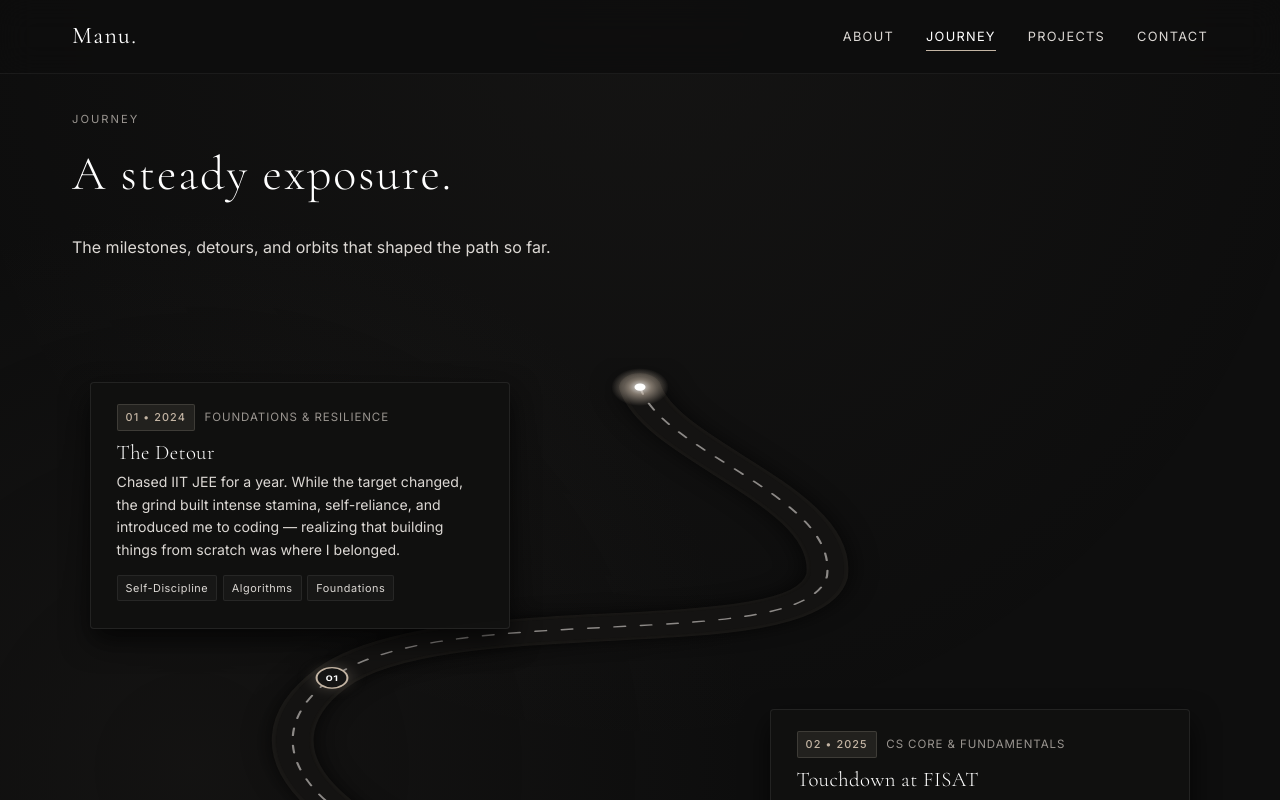
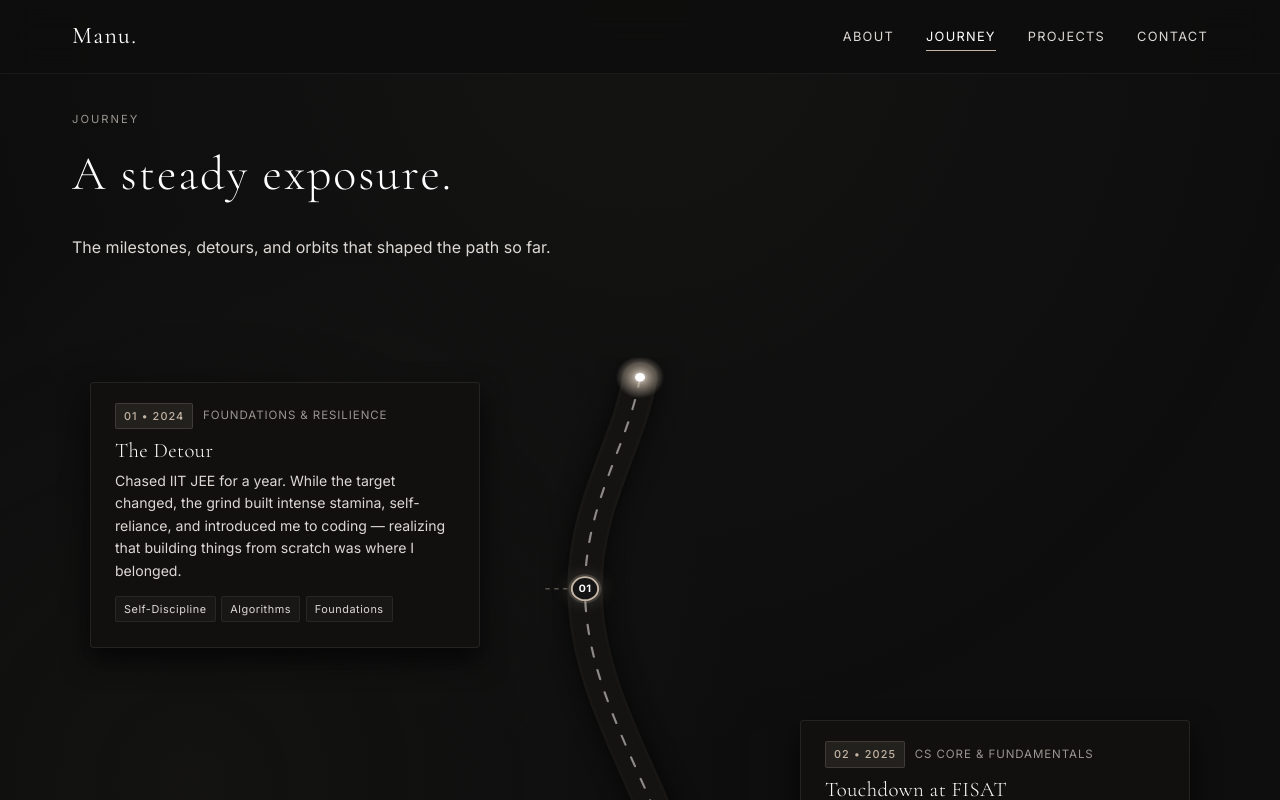
Before and after one commit to manu-k06/manu.space-v1, a React (Vite) app: page /journey in a window 1280 px wide. Shown: the top 800 px of the page. Built offline with nearby package versions, Linux system fonts and the light colour scheme.

Commit message:
fix(journey): route winding road through center corridor to eliminate card overlap

```diff
--- a/src/components/MountainRoad.jsx
+++ b/src/components/MountainRoad.jsx
@@ -3,42 +3,35 @@ import React, { useRef, useState, useEffect } from 'react';
 /**
  * MountainRoad Component
  *
- * Renders an authentic mountain switchback pass with realistic curves,
- * stone curbs, asphalt roadbed, animated centerline dashes, and a
- * starlight traveler beacon that glides along the switchback on scroll.
+ * Renders an authentic winding mountain road down the center corridor,
+ * weaving smoothly between alternating milestone cards without overlapping.
  */
 export function MountainRoad({ activeStep, setActiveStep }) {
   const pathRef = useRef(null);
-  const [beaconPos, setBeaconPos] = useState({ x: 500, y: 40 });
-  const [pathLength, setPathLength] = useState(0);
+  const [beaconPos, setBeaconPos] = useState({ x: 500, y: 30 });
 
-  // Switchback Hairpin Waypoints along the mountain pass
+  // Central corridor waypoints anchored to each card
   const waypoints = [
-    { step: '01', x: 220, y: 440, label: 'Base Camp' },
-    { step: '02', x: 780, y: 960, label: 'Launchpad' },
-    { step: '03', x: 220, y: 1500, label: 'First Orbit' },
-    { step: '04', x: 760, y: 1980, label: 'Alpine Ridge' },
-    { step: '05', x: 500, y: 2320, label: 'Summit Peak' },
+    { step: '01', x: 450, y: 240, cardX: 410, cardY: 240 },
+    { step: '02', x: 550, y: 640, cardX: 590, cardY: 640 },
+    { step: '03', x: 450, y: 1040, cardX: 410, cardY: 1040 },
+    { step: '04', x: 550, y: 1440, cardX: 590, cardY: 1440 },
+    { step: '05', x: 500, y: 1740, cardX: 500, cardY: 1800 },
   ];
 
-  // Mountain Switchback Path definition with authentic hairpin loops
+  // Center-corridor serpentine path with genuine switchback curvature
   const roadD = `
-    M 500,40
-    C 520,130 680,190 670,300
-    C 650,410 320,330 220,440
-    C 130,540 210,680 460,750
-    C 710,810 860,830 780,960
-    C 710,1080 470,1130 320,1250
-    C 170,1350 130,1430 220,1500
-    C 300,1580 620,1650 760,1780
-    C 850,1880 840,1950 760,1980
-    C 640,2050 510,2120 500,2320
+    M 500,20
+    C 490,90 450,150 450,240
+    C 450,380 550,490 550,640
+    C 550,780 450,890 450,1040
+    C 450,1180 550,1290 550,1440
+    C 550,1580 500,1660 500,1740
   `;
 
   useEffect(() => {
     if (pathRef.current) {
       const len = pathRef.current.getTotalLength();
-      setPathLength(len);
 
       const handleScroll = () => {
         const scrollY = window.scrollY;
@@ -59,27 +52,22 @@ export function MountainRoad({ activeStep, setActiveStep }) {
   return (
     <svg
       className="switchback-svg-canvas"
-      viewBox="0 0 1000 2400"
+      viewBox="0 0 1000 1850"
       preserveAspectRatio="none"
       aria-hidden="true"
     >
       <defs>
-        {/* Soft mountain starlight glow */}
-        <filter id="starlightGlow" x="-30%" y="-30%" width="160%" height="160%">
-          <feGaussianBlur stdDeviation="6" result="blur" />
-          <feComposite in="SourceGraphic" in2="blur" operator="over" />
-        </filter>
         <radialGradient id="beaconGlowGradient" cx="50%" cy="50%" r="50%">
-          <stop offset="0%" stopColor="#ffffff" stopOpacity="0.9" />
-          <stop offset="40%" stopColor="#c4b5a4" stopOpacity="0.6" />
+          <stop offset="0%" stopColor="#ffffff" stopOpacity="0.95" />
+          <stop offset="35%" stopColor="#c4b5a4" stopOpacity="0.7" />
           <stop offset="100%" stopColor="#c4b5a4" stopOpacity="0" />
         </radialGradient>
       </defs>
 
-      {/* Layer 1: Outer Stone Curb / Shoulder */}
+      {/* Layer 1: Road Curb / Outer Shoulder */}
       <path d={roadD} className="road-curb" />
 
-      {/* Layer 2: Main Asphalt Road Surface */}
+      {/* Layer 2: Main Asphalt Road Bed */}
       <path d={roadD} className="road-asphalt" />
 
       {/* Layer 3: Painted Center Dashed Line */}
@@ -89,7 +77,23 @@ export function MountainRoad({ activeStep, setActiveStep }) {
         className="road-centerline"
       />
 
-      {/* Layer 4: Switchback Hairpin Waypoints */}
+      {/* Layer 4: Card Connector Lines */}
+      {waypoints.map((wp) => (
+        <line
+          key={`line-${wp.step}`}
+          x1={wp.x}
+          y1={wp.y}
+          x2={wp.cardX}
+          y2={wp.cardY}
+          stroke="var(--accent)"
+          strokeWidth="1.5"
+          strokeDasharray="4 4"
+          opacity={activeStep === wp.step ? 0.9 : 0.4}
+          transition="opacity 0.2s ease"
+        />
+      ))}
+
+      {/* Layer 5: Waypoint Pins */}
       {waypoints.map((wp) => {
         const isActive = activeStep === wp.step;
         return (
@@ -99,18 +103,18 @@ export function MountainRoad({ activeStep, setActiveStep }) {
             onClick={() => setActiveStep && setActiveStep(wp.step)}
             style={{ cursor: 'pointer' }}
           >
-            {/* Pulsing halo */}
+            {/* Ambient Pulse Ring */}
             <circle
               cx={wp.x}
               cy={wp.y}
-              r={isActive ? 28 : 22}
+              r={isActive ? 22 : 16}
               className="waypoint-node-ring"
             />
-            {/* Core disk */}
+            {/* Core Disk */}
             <circle
               cx={wp.x}
               cy={wp.y}
-              r="14"
+              r="12"
               className="waypoint-node-disk"
               style={{
                 stroke: isActive ? '#ffffff' : 'var(--accent)',
@@ -130,18 +134,18 @@ export function MountainRoad({ activeStep, setActiveStep }) {
         );
       })}
 
-      {/* Layer 5: Traveling Starlight Beacon (Tracks Scroll along road) */}
+      {/* Layer 6: Traveling Starlight Beacon */}
       <g transform={`translate(${beaconPos.x}, ${beaconPos.y})`}>
         <circle
           cx="0"
           cy="0"
-          r="26"
+          r="22"
           fill="url(#beaconGlowGradient)"
         />
         <circle
           cx="0"
           cy="0"
-          r="5"
+          r="4.5"
           className="traveler-beacon-core"
         />
       </g>
--- a/src/styles/journey.css
+++ b/src/styles/journey.css
@@ -47,7 +47,7 @@
 /* Road Path SVG Styles */
 .road-curb {
   stroke: rgba(65, 60, 55, 0.5);
-  stroke-width: 38px;
+  stroke-width: 32px;
   stroke-linecap: round;
   stroke-linejoin: round;
   fill: none;
@@ -55,11 +55,11 @@
 
 .road-asphalt {
   stroke: #141312;
-  stroke-width: 30px;
+  stroke-width: 25px;
   stroke-linecap: round;
   stroke-linejoin: round;
   fill: none;
-  filter: drop-shadow(0 0 14px rgba(0, 0, 0, 0.9));
+  filter: drop-shadow(0 0 12px rgba(0, 0, 0, 0.9));
 }
 
 .road-centerline {
@@ -120,7 +120,7 @@
   position: relative;
   display: flex;
   flex-direction: column;
-  gap: 5rem;
+  gap: 4.5rem;
   padding: 1.5rem 0 4rem;
   z-index: 4;
 }
@@ -135,30 +135,31 @@
 
 .milestone-row--left {
   justify-content: flex-start;
-  padding-right: 54%;
+  padding-right: 58%;
 }
 
 .milestone-row--right {
   justify-content: flex-end;
-  padding-left: 54%;
+  padding-left: 58%;
 }
 
 .milestone-row--summit {
   justify-content: center;
-  padding: 0 20%;
+  padding: 0 18%;
+  margin-top: 1.5rem;
 }
 
 /* Milestone Frosted Glass Card (Compact & Refined) */
 .mountain-card {
   position: relative;
   width: 100%;
-  max-width: 420px;
-  background: rgba(18, 17, 16, 0.94);
+  max-width: 390px;
+  background: rgba(18, 17, 16, 0.95);
   backdrop-filter: blur(20px);
   -webkit-backdrop-filter: blur(20px);
   border: 1px solid rgba(255, 255, 255, 0.08);
   border-radius: 4px;
-  padding: 1.35rem 1.6rem;
+  padding: 1.25rem 1.5rem;
   box-shadow: 0 12px 28px rgba(0, 0, 0, 0.7);
   transition: transform var(--transition-base),
               border-color var(--transition-base),
```
